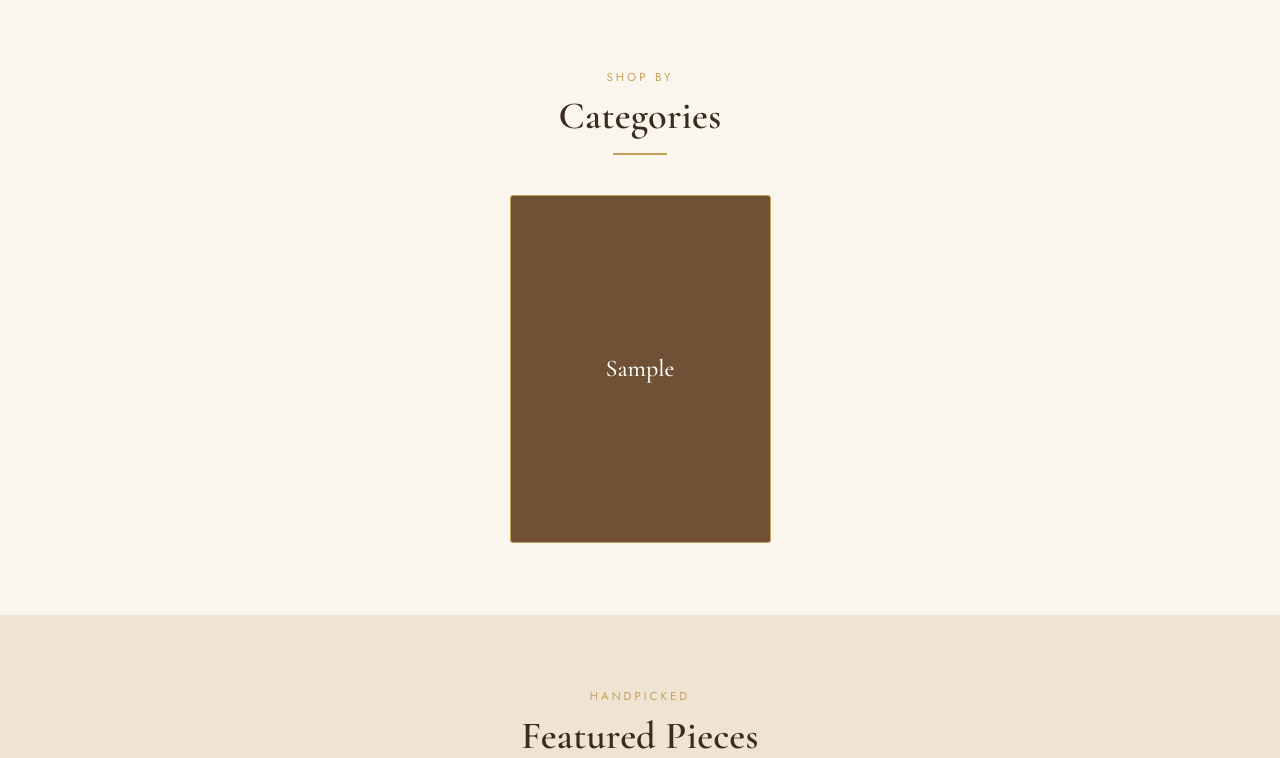
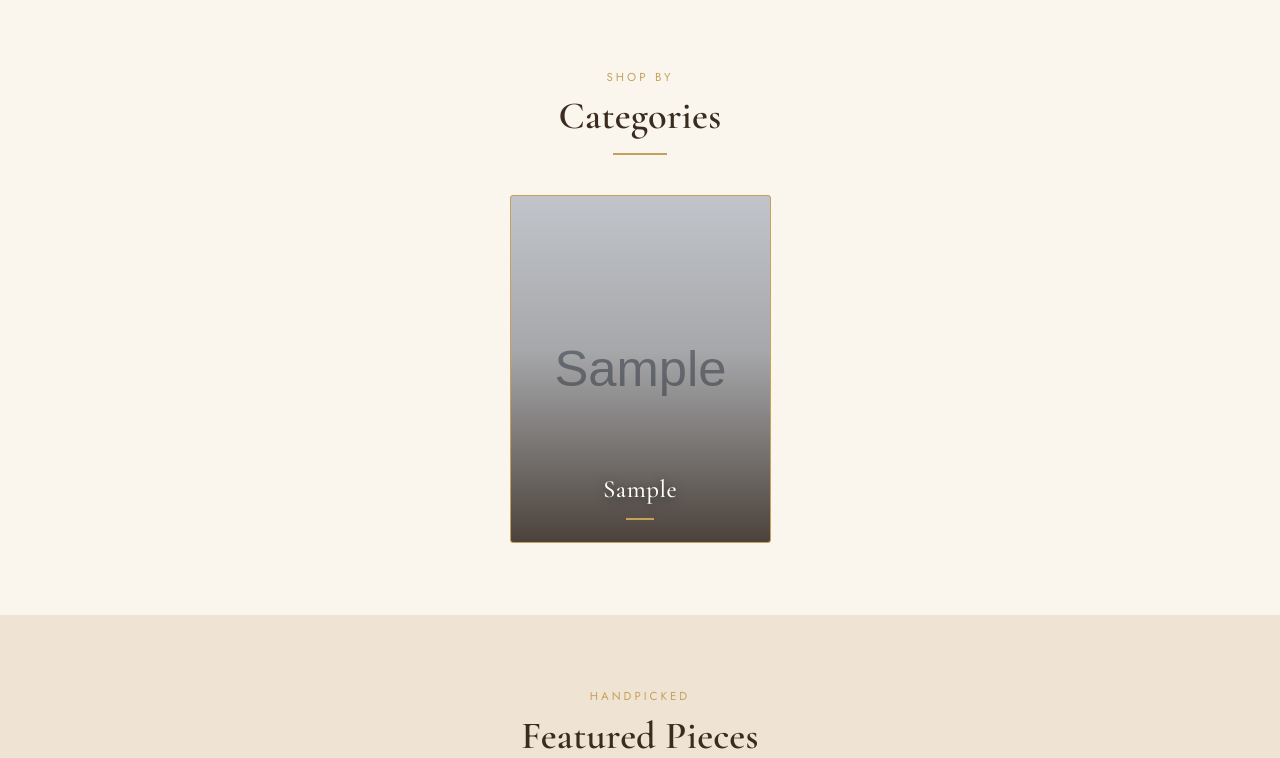
Before and after one commit to mody-sahariar1/ginis-boutique, a Flask app: page / in a window 1280 px wide. Shown: the part 711-1469 px from the top of the page. Run offline with Flask 3, Linux system fonts and the light colour scheme; tables that the repository leaves empty hold one stand-in row (values such as "Sample post"); grey boxes marked "Sample" are stand-in pictures.

Commit message:
Category tiles: real photo per category with readable overlay
Homepage category tiles now show a representative garment photo (curated to
differ from the featured row) behind a dark gradient + gold underline + text
shadow, instead of flat brown blocks. Rebuilt static site; fixed build_static
to make url('/static/...') in inline styles relative too.

Co-Authored-By: Claude Opus 4.8 (1M context) <noreply@anthropic.com>
Claude-Session: https://claude.ai/code/session_01HC3voDMASyqv6a6QyRerYH

```diff
--- a/app.py
+++ b/app.py
@@ -133,7 +133,26 @@ def register_routes(app):
         if not featured:
             featured = Product.query.order_by(Product.created_at.desc()).limit(8).all()
         categories = [c[0] for c in db.session.query(Product.category).distinct()]
-        return render_template("index.html", featured=featured, categories=categories)
+        # A representative photo per category for the homepage tiles. Curated to
+        # differ from the featured row; falls back to the category's first product.
+        curated = {
+            "Sarees": "/static/img/products/saree-1.jpeg",
+            "Lehengas": "/static/img/products/lehenga-2.jpeg",
+            "Salwar Kameez": "/static/img/products/salwar-3.jpeg",
+            "Kurtis": "/static/img/products/kurti-1.jpeg",
+            "Dupattas & Stoles": "/static/img/products/dupatta-1.jpeg",
+        }
+        category_images = {}
+        for c in categories:
+            img = curated.get(c)
+            if not img:
+                first = Product.query.filter_by(category=c).first()
+                img = first.image_url if first else None
+            category_images[c] = img
+        return render_template(
+            "index.html", featured=featured, categories=categories,
+            category_images=category_images,
+        )
 
     @app.route("/about")
     def about():
--- a/build_static.py
+++ b/build_static.py
@@ -34,8 +34,8 @@ client = app.test_client()
 
 
 def rewrite(html):
-    # static assets → relative
-    html = html.replace('href="/static/', 'href="static/').replace('src="/static/', 'src="static/')
+    # static assets → relative (covers href, src, and url('/static/...') in styles)
+    html = html.replace("/static/", "static/")
     # category + product links → their static filenames (do these before /catalog)
     for c, u in cat_url.items():
         html = html.replace(f'href="{u}"', f'href="{cat_file[c]}"')
--- a/static/css/style.css
+++ b/static/css/style.css
@@ -162,23 +162,39 @@ main { min-height: 60vh; }
 
 /* ---------- Category tiles ---------- */
 .category-tile {
-  display: flex; align-items: center; justify-content: center;
+  display: flex; align-items: flex-end; justify-content: center;
   text-align: center;
   aspect-ratio: 3 / 4;
-  background: var(--brand);
+  background: var(--brand) center 25% / cover no-repeat;
   color: #fff;
   border: 1px solid var(--gold);
   border-radius: 3px;
   font-family: var(--font-display);
-  font-size: 1.5rem;
-  padding: 1rem;
+  font-size: 1.55rem;
+  padding: 1.1rem;
   position: relative;
   overflow: hidden;
   transition: transform .3s ease, box-shadow .3s ease;
 }
-.category-tile:nth-child(2n) { background: var(--green); }
-.category-tile span { position: relative; z-index: 2; }
-.category-tile:hover { color: #fff; transform: translateY(-4px); box-shadow: 0 12px 30px rgba(43,15,25,.25); }
+.category-tile::before {
+  content: "";
+  position: absolute; inset: 0;
+  background: linear-gradient(to top, rgba(45,33,22,.82) 0%, rgba(45,33,22,.28) 55%, rgba(45,33,22,.12) 100%);
+  transition: background .3s ease;
+}
+.category-tile span {
+  position: relative; z-index: 2;
+  padding-bottom: .3rem;
+  letter-spacing: .5px;
+  text-shadow: 0 2px 10px rgba(0,0,0,.55);
+}
+.category-tile span::after {
+  content: ""; display: block;
+  width: 28px; height: 2px; margin: .5rem auto 0;
+  background: var(--gold);
+}
+.category-tile:hover { transform: translateY(-4px); box-shadow: 0 14px 32px rgba(45,33,22,.3); }
+.category-tile:hover::before { background: linear-gradient(to top, rgba(45,33,22,.88) 0%, rgba(45,33,22,.45) 60%, rgba(45,33,22,.25) 100%); }
 
 /* ---------- Product card ---------- */
 .product-card { display: block; height: 100%; color: var(--ink); }
--- a/templates/index.html
+++ b/templates/index.html
@@ -23,7 +23,8 @@
     <div class="row g-3 g-md-4 justify-content-center">
       {% for c in categories %}
       <div class="col-6 col-md-3">
-        <a class="category-tile" href="{{ url_for('catalog', category=c) }}">
+        <a class="category-tile" href="{{ url_for('catalog', category=c) }}"
+           {% if category_images.get(c) %}style="background-image: url('{{ category_images[c] }}')"{% endif %}>
           <span>{{ c }}</span>
         </a>
       </div>
```
Also changed, not shown: docs/index.html (+10 -5 lines), docs/static/css/style.css (+23 -7 lines).
